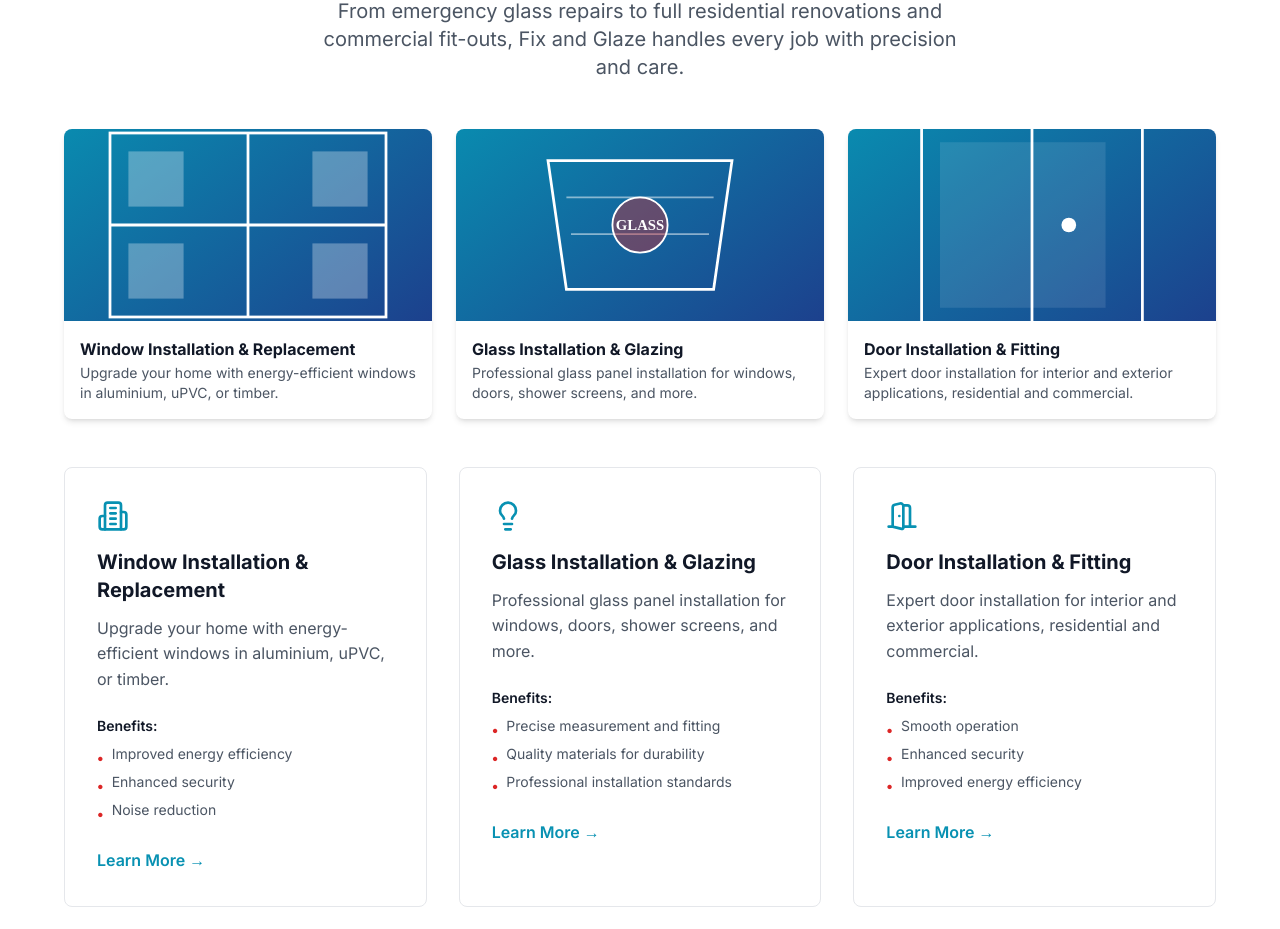
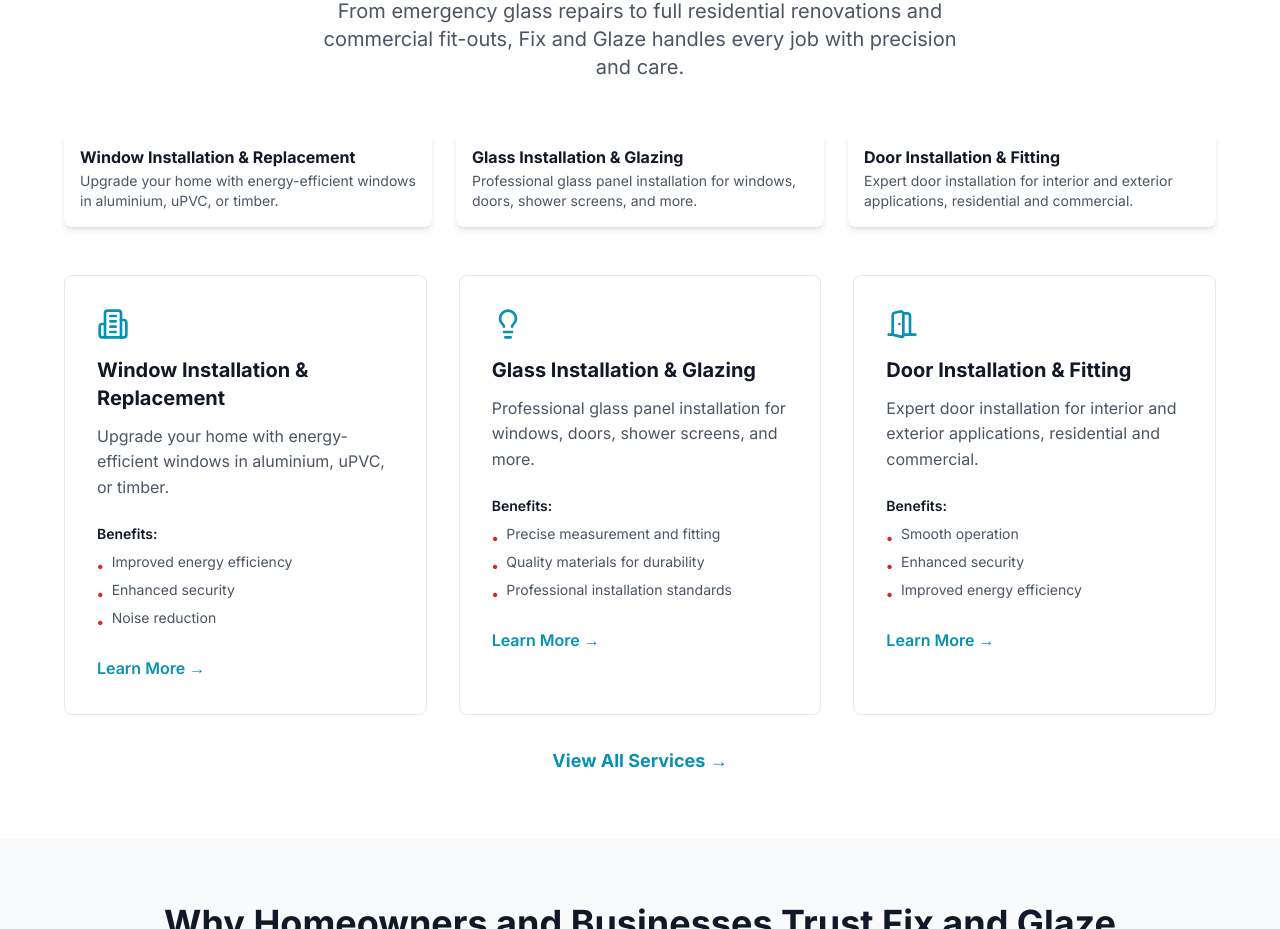
Before and after one commit to johnpaulacasio2021-bot/fix-and-glaze, a Next.js app: page / in a window 1280 px wide. Shown: the part 940-1869 px from the top of the page. Built offline with nearby package versions, Linux system fonts and the light colour scheme.

Commit message:
Remove service SVG images from homepage

```diff
--- a/app/page.tsx
+++ b/app/page.tsx
@@ -88,21 +88,12 @@ export default function Home() {
             </p>
           </div>
 
-          {/* Service Images Grid */}
+          {/* Service Cards */}
           <div className="grid grid-cols-1 md:grid-cols-3 gap-6 mb-12">
             {featuredServices.map((service) => (
-              <div key={service.id} className="bg-white rounded-lg overflow-hidden shadow-md hover:shadow-lg transition-shadow">
-                <div className="bg-gray-100 h-48 flex items-center justify-center">
-                  <img
-                    src={`/images/services/${service.id}.svg`}
-                    alt={service.title}
-                    className="w-full h-full object-cover"
-                  />
-                </div>
-                <div className="p-4">
-                  <h3 className="font-bold text-gray-900">{service.title}</h3>
-                  <p className="text-sm text-gray-600">{service.shortDescription}</p>
-                </div>
+              <div key={service.id} className="bg-white rounded-lg p-4 shadow-md hover:shadow-lg transition-shadow">
+                <h3 className="font-bold text-gray-900">{service.title}</h3>
+                <p className="text-sm text-gray-600">{service.shortDescription}</p>
               </div>
             ))}
           </div>
```
